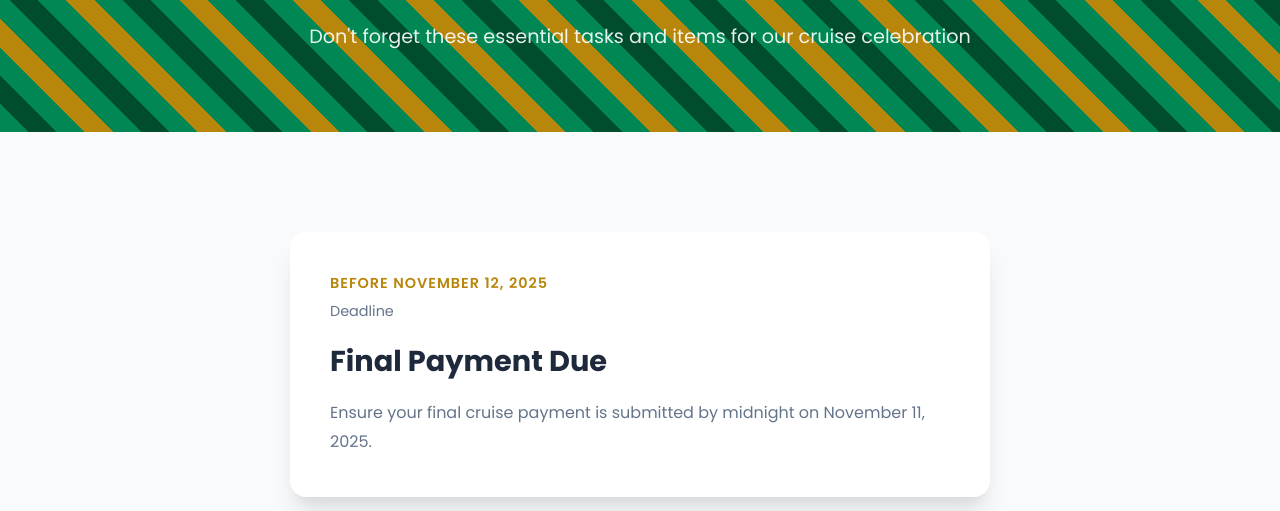
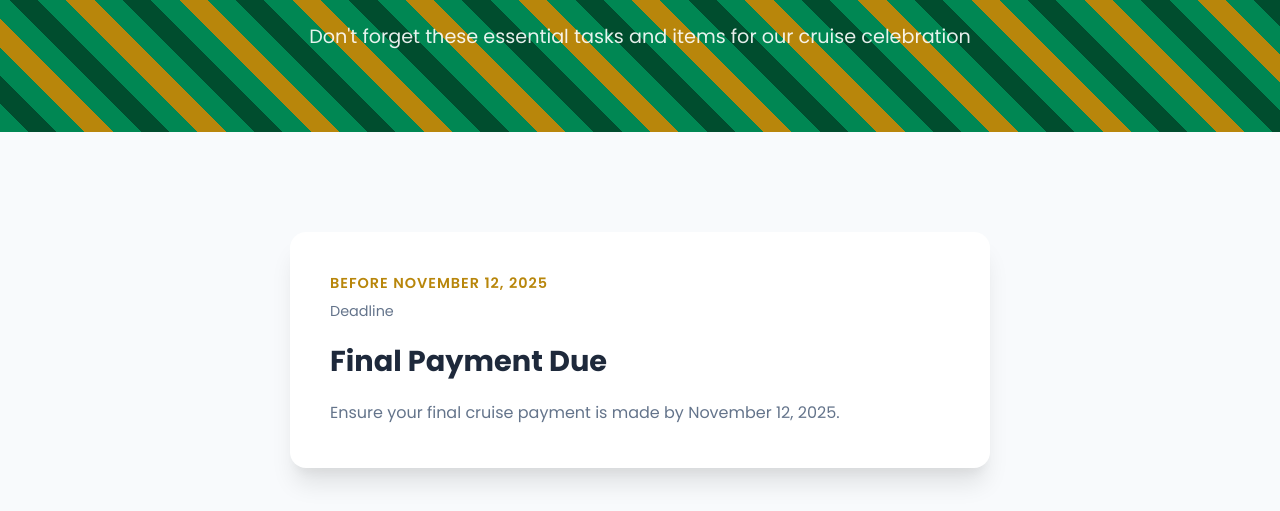
Before and after one commit to Gmanprodev/gloria-birthday-cruise, a plain HTML site: page reminder.html in a window 1280 px wide. Shown: the part 289-800 px from the top of the page. Drawn offline with Linux system fonts and the light colour scheme.

Commit message:
Update reminder date.

```diff
--- a/reminder.html
+++ b/reminder.html
@@ -39,7 +39,7 @@
                         <div class="itinerary-date">Before November 12, 2025</div>
                         <div class="itinerary-time">Deadline</div>
                         <h3>Final Payment Due</h3>
-                        <p>Ensure your final cruise payment is submitted by midnight on November 11, 2025.</p>
+                        <p>Ensure your final cruise payment is made by November 12, 2025.</p>
                     </div>
                 </div>
 
```
